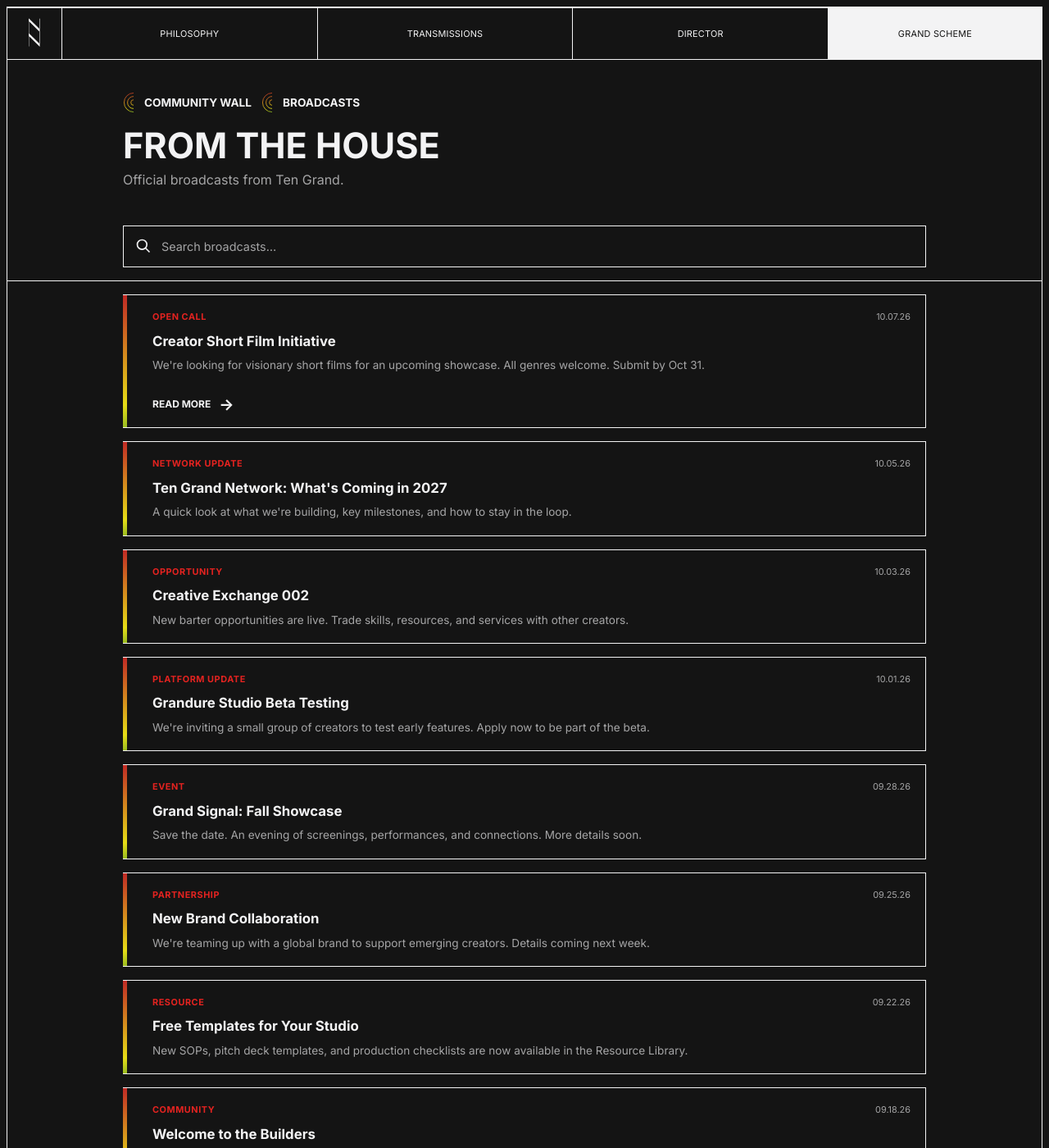
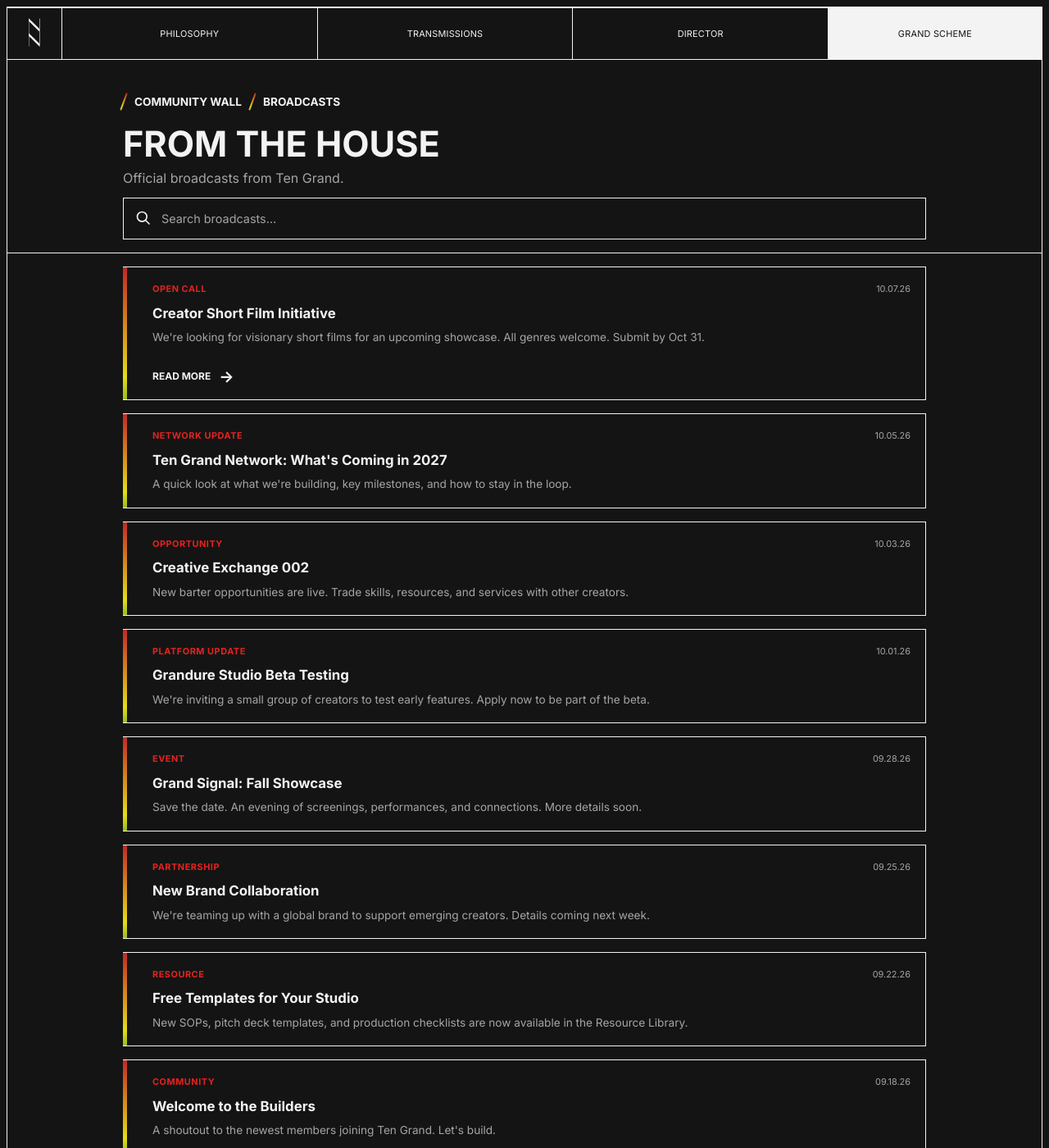
Before and after one commit to laindoe/ten-grand, a Jekyll site: the page built from broadcasts.html, in a window 1280 px wide and 1400 px high. Shown: the whole window at 82% size. Built offline with Jekyll 4.4.1, drawn with Linux system fonts in a browser that asks for light colours.

Commit message:
Polish breadcrumb/header styling on Broadcasts and its modal
Modal: removed the redundant "BROADCASTS" line still showing under
the breadcrumb, which also brings the breadcrumb back into vertical
alignment with the close button now that the toolbar's text column is
single-line again. Bumped the crumb's font size up a notch.

Extracted the thin thermal-gradient slash into a shared .broadcast-slash
class (was modal-only) and flipped its rotation to lean forward ("/"
instead of "\"). Applied it to replace the old wide arc icons in
Broadcasts' own full-page breadcrumb, and added it to the condensed
header's breadcrumb too (previously a plain "/" character), so all
three breadcrumbs -- modal, full, condensed -- now match.

Tightened the oversized gap between the header subtitle and the search
bar (.broadcasts__header's padding/margin-bottom); shared with Voices
Heard, verified no regression there.

Co-Authored-By: Claude Sonnet 5 <noreply@anthropic.com>
Claude-Session: https://claude.ai/code/session_017ynTvtGuh3qPdfkvciNjhT

```diff
--- a/_includes/broadcast-modal.html
+++ b/_includes/broadcast-modal.html
@@ -1,14 +1,11 @@
 <dialog class="broadcast-modal" id="broadcast-modal" data-baseurl="{{ site.baseurl | escape }}" aria-labelledby="broadcast-modal-title">
   <div class="broadcast-modal__toolbar">
-    <div class="broadcast-modal__toolbar-text">
-      <nav class="broadcast-modal__crumb" aria-label="Breadcrumb">
-        <span class="broadcast-modal__crumb-slash" aria-hidden="true"></span>
-        <a href="{{ '/community-wall/' | relative_url }}">COMMUNITY WALL</a>
-        <span class="broadcast-modal__crumb-slash" aria-hidden="true"></span>
-        <span class="broadcast-modal__crumb-current" aria-current="page">BROADCASTS</span>
-      </nav>
-      <span class="broadcast-modal__toolbar-title">BROADCASTS</span>
-    </div>
+    <nav class="broadcast-modal__crumb" aria-label="Breadcrumb">
+      <span class="broadcast-slash" aria-hidden="true"></span>
+      <a href="{{ '/community-wall/' | relative_url }}">COMMUNITY WALL</a>
+      <span class="broadcast-slash" aria-hidden="true"></span>
+      <span class="broadcast-modal__crumb-current" aria-current="page">BROADCASTS</span>
+    </nav>
     <button type="button" class="broadcast-modal__close" data-broadcast-close aria-label="Close broadcast" autofocus><span aria-hidden="true">×</span></button>
   </div>
   <div class="broadcast-modal__scroll">
--- a/broadcasts.html
+++ b/broadcasts.html
@@ -12,8 +12,8 @@ permalink: /broadcasts/
   <link rel="icon" href="{{ '/favicon.svg' | relative_url }}" type="image/svg+xml" />
   <link rel="apple-touch-icon" href="{{ '/apple-touch-icon.png' | relative_url }}" />
   <link rel="stylesheet" href="{{ '/css/style.css' | relative_url }}?v=159" />
-  <link rel="stylesheet" href="{{ '/css/broadcasts.css' | relative_url }}?v=9" />
-  <link rel="stylesheet" href="{{ '/css/broadcast-cards.css' | relative_url }}?v=36" />
+  <link rel="stylesheet" href="{{ '/css/broadcasts.css' | relative_url }}?v=10" />
+  <link rel="stylesheet" href="{{ '/css/broadcast-cards.css' | relative_url }}?v=37" />
 </head>
 <body>
   <div class="site-frame">
@@ -22,8 +22,9 @@ permalink: /broadcasts/
     <div class="broadcasts-condensed" id="broadcasts-condensed" hidden>
       <div class="broadcasts-condensed__inner">
         <nav class="broadcasts-condensed__crumb" aria-label="Breadcrumb">
+          <span class="broadcast-slash" aria-hidden="true"></span>
           <a href="{{ '/community-wall/' | relative_url }}">COMMUNITY WALL</a>
-          <span class="broadcasts-condensed__crumb-sep" aria-hidden="true">/</span>
+          <span class="broadcast-slash" aria-hidden="true"></span>
           <span aria-current="page">BROADCASTS</span>
         </nav>
         <div class="broadcasts-condensed__row">
@@ -42,9 +43,9 @@ permalink: /broadcasts/
       <div class="broadcasts__sticky">
         <div class="broadcasts__sticky-inner">
       <nav class="broadcasts__breadcrumb" aria-label="Breadcrumb">
-        {% include broadcast-icon.html %}
+        <span class="broadcast-slash" aria-hidden="true"></span>
         <a href="{{ '/community-wall/' | relative_url }}">COMMUNITY WALL</a>
-        {% include broadcast-icon.html %}
+        <span class="broadcast-slash" aria-hidden="true"></span>
         <span aria-current="page">BROADCASTS</span>
       </nav>
         <header class="broadcasts__header">
--- a/community-wall.html
+++ b/community-wall.html
@@ -15,7 +15,7 @@ permalink: /community-wall/
   <link rel="stylesheet" href="{{ '/css/style.css' | relative_url }}?v=159" />
   <link rel="stylesheet" href="{{ '/css/cropper.min.css' | relative_url }}" />
   <link rel="stylesheet" href="{{ '/css/community-wall.css' | relative_url }}?v=129" />
-  <link rel="stylesheet" href="{{ '/css/broadcast-cards.css' | relative_url }}?v=36" />
+  <link rel="stylesheet" href="{{ '/css/broadcast-cards.css' | relative_url }}?v=37" />
 </head>
 <body>
 
--- a/css/broadcast-cards.css
+++ b/css/broadcast-cards.css
@@ -126,34 +126,30 @@
   font-weight: 700;
   font-size: 0.85rem;
 }
-.broadcast-modal__toolbar-text {
-  display: flex;
-  flex-direction: column;
-  gap: 4px;
-  min-width: 0;
-}
-.broadcast-modal__toolbar-title { font-weight: 700; font-size: 0.85rem; }
 .broadcast-modal__crumb {
   display: flex;
   align-items: center;
   gap: 8px;
-  font-size: 0.65rem;
+  font-size: 0.8rem;
   font-weight: 700;
   letter-spacing: 0.02em;
   color: var(--color-text-muted);
+  min-width: 0;
 }
 .broadcast-modal__crumb a { color: var(--color-text-muted); text-decoration: none; }
 .broadcast-modal__crumb a:hover { color: var(--color-text); text-decoration: underline; text-underline-offset: 3px; }
 .broadcast-modal__crumb-current { color: var(--color-text); }
 /* Same thermal gradient/animation as the broadcast card edge strips
    (.cw-broadcast-card::before / .broadcast-arc below), just thin and
-   rotated into a slash instead of a wide vertical bar. */
-.broadcast-modal__crumb-slash {
+   rotated into a forward-slash instead of a wide vertical bar. Shared
+   by every breadcrumb that reuses this look (modal, Broadcasts' own
+   full and condensed headers). */
+.broadcast-slash {
   display: inline-block;
   flex: none;
   width: 2px;
   height: 22px;
-  transform: rotate(-20deg);
+  transform: rotate(20deg);
   background: linear-gradient(165deg, #be2026 13%, #e5dc16 52%, #007938 75%, #00b0e0 93%);
   background-size: 100% 220%;
   animation: broadcast-thermal-drift 16s ease-in-out infinite alternate;
@@ -229,13 +225,12 @@
   mask: url('../assets/images/broadcast-arcs.svg?v=6') center / contain no-repeat;
 }
 .cw-section-header__title--arc { display: flex; align-items: center; gap: 12px; }
-.broadcasts__breadcrumb .broadcast-arc { width: 14px; height: 24px; }
 @keyframes broadcast-thermal-drift {
   from { background-position: 50% 0%; }
   to { background-position: 50% 100%; }
 }
 @media (prefers-reduced-motion: reduce) {
-  .broadcast-arc, .cw-broadcast-card::before, .broadcast-modal__crumb-slash { animation: none; }
+  .broadcast-arc, .cw-broadcast-card::before, .broadcast-slash { animation: none; }
 }
 
 /* Subtitle starts below the title lettering, after the 24px arc + 12px gap. */
--- a/css/broadcasts.css
+++ b/css/broadcasts.css
@@ -67,7 +67,6 @@
   .broadcasts-condensed__crumb a { color: var(--color-text); text-decoration: none; }
   .broadcasts-condensed__crumb a:hover { text-decoration: underline; text-underline-offset: 4px; }
   .broadcasts-condensed__crumb [aria-current="page"] { color: var(--color-text-muted); }
-  .broadcasts-condensed__crumb-sep { color: var(--color-text-muted); }
 
   .broadcasts-condensed__row {
     display: flex;
@@ -159,8 +158,8 @@
 }
 
 .broadcasts__header {
-  padding-bottom: 24px;
-  margin-bottom: 20px;
+  padding-bottom: 4px;
+  margin-bottom: 8px;
 }
 
 .broadcasts__header h1 {
--- a/voices-heard.html
+++ b/voices-heard.html
@@ -14,7 +14,7 @@ permalink: /voices-heard/
   <link rel="stylesheet" href="{{ '/css/style.css' | relative_url }}?v=159" />
   <link rel="stylesheet" href="{{ '/css/cropper.min.css' | relative_url }}" />
   <link rel="stylesheet" href="{{ '/css/community-wall.css' | relative_url }}?v=121" />
-  <link rel="stylesheet" href="{{ '/css/broadcasts.css' | relative_url }}?v=9" />
+  <link rel="stylesheet" href="{{ '/css/broadcasts.css' | relative_url }}?v=10" />
 </head>
 <body>
   <div class="site-frame">
```
